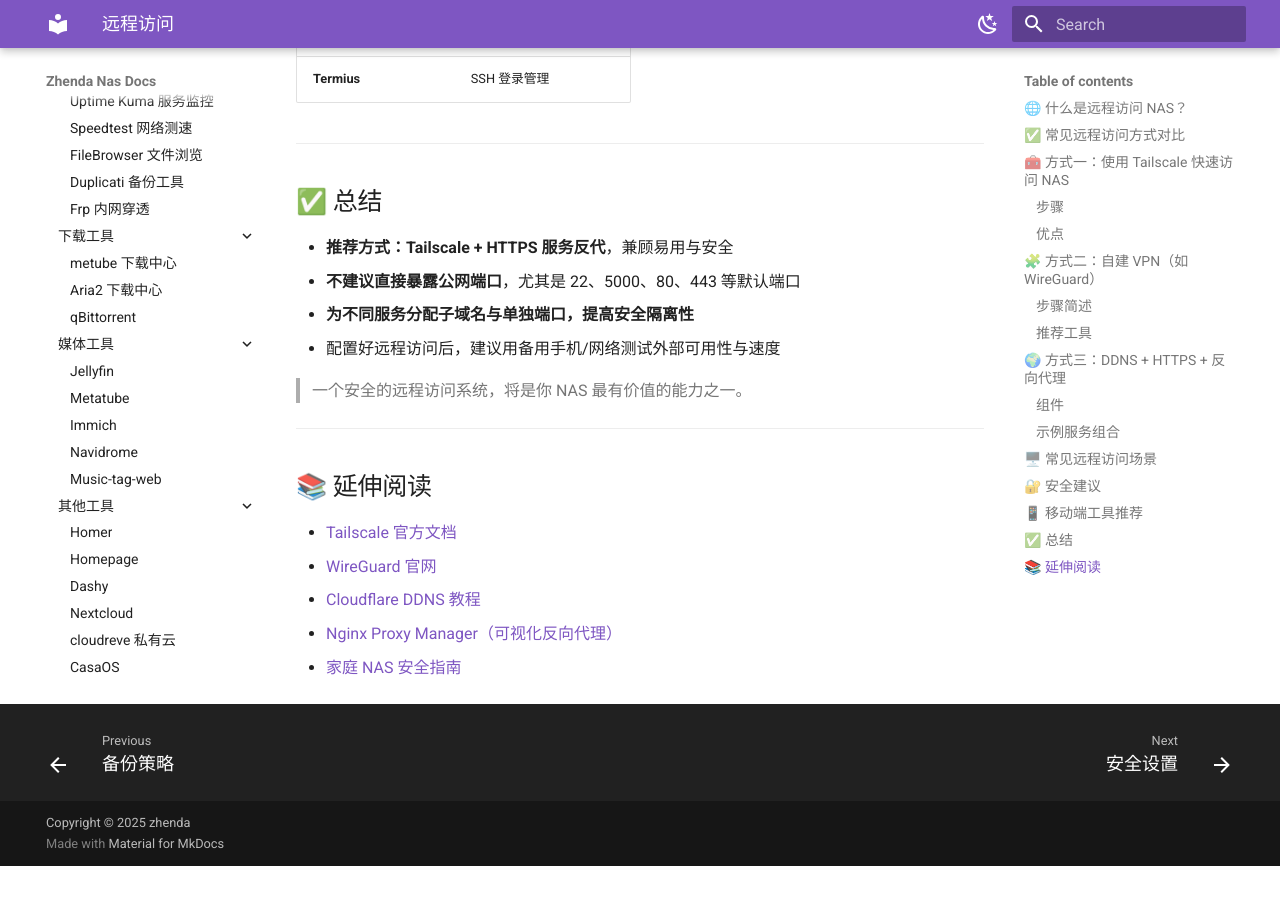
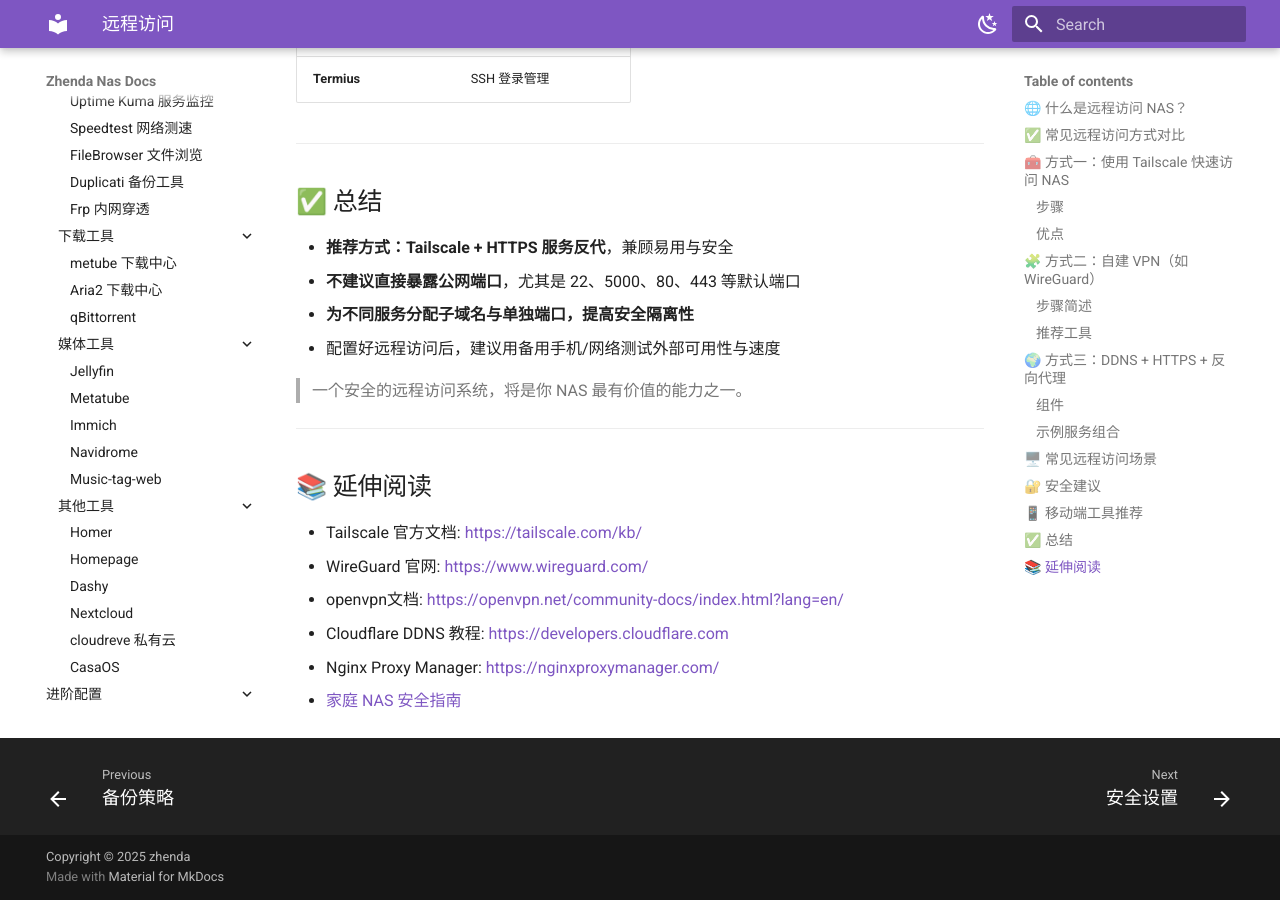
Before and after one commit to zhenda-hub/my-docker-files, an MkDocs documentation site: the page built from docs/advanced/remote.md, in a window 1280 px wide and 900 px high, scrolled down 3444 px. Built offline with MkDocs 1.6.1 and Material for MkDocs 9.7.7, drawn with Linux system fonts in a browser that asks for light colours; before the commit the page ends 4310 px from its top, so only the background shows below that.

Commit message:
fix(doc): remote

```diff
--- a/docs/advanced/remote.md
+++ b/docs/advanced/remote.md
@@ -129,8 +129,9 @@
 
 ## 📚 延伸阅读
 
-* [Tailscale 官方文档](https://tailscale.com/kb/)
-* [WireGuard 官网](https://www.wireguard.com/)
-* [Cloudflare DDNS 教程](https://developers.cloudflare.com)
-* [Nginx Proxy Manager（可视化反向代理）](https://nginxproxymanager.com/)
-* [家庭 NAS 安全指南](./nas_security_guide.md)
+* Tailscale 官方文档: [https://tailscale.com/kb/](https://tailscale.com/kb/)
+* WireGuard 官网:     [https://www.wireguard.com/](https://www.wireguard.com/)
+* openvpn文档:        [https://openvpn.net/community-docs/index.html?lang=en/](https://openvpn.net/community-docs/index.html?lang=en/)
+* Cloudflare DDNS 教程: [https://developers.cloudflare.com](https://developers.cloudflare.com)
+* Nginx Proxy Manager: [https://nginxproxymanager.com/](https://nginxproxymanager.com/)
+* [家庭 NAS 安全指南](./security.md)
```
